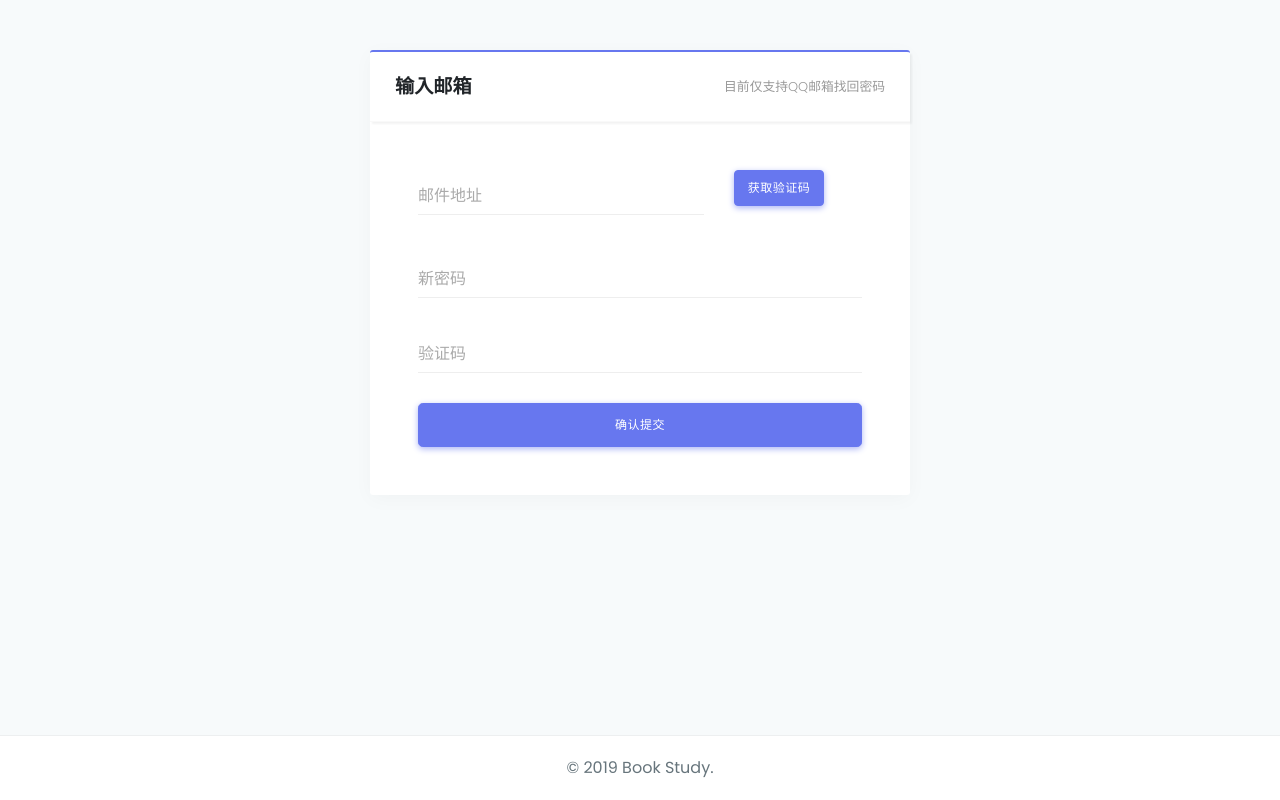
After one commit to MonoKelvin/BookStudyWeb, a PHP site: page /forget_password.php in a window 1280 px wide. The commit adds this page. Run offline with PHP 8.4, Linux system fonts and the light colour scheme; some libraries are stand-ins or nearby versions.

Commit message:
完成找回密码功能

```diff
--- a/css/style.custom.css
+++ b/css/style.custom.css
@@ -394,8 +394,8 @@ Button
     color: #67757c;
     left: 0px;
     right: 0;
-    bottom: 50px;
-    padding: 15px 15px;
+    bottom: 0;
+    padding: 20px 15px;
     position: absolute;
     background-color: #ffffff;
     border-top: 1px solid rgba(120, 130, 140, 0.13);
@@ -1073,7 +1073,7 @@ nav.side-navbar {
     background-color: #6777ef;
     border-color: #6777ef;
     -webkit-box-shadow: 4px 0 8px rgba(0, 0, 0, 0.03);
-    box-shadow: 4px 0 8px rgba(103, 119, 239, 0.3);
+    box-shadow: 4px 0 8px rgba(103, 119, 239, 0.03);
 }
 .page-item.disabled .page-link {
     border-color: transparent;
@@ -1225,3 +1225,16 @@ nav.navbar .menu-btn span:nth-of-type(2)::after {
     justify-content: center;
     overflow: hidden;
 }
+
+.logo-brand {
+    margin-bottom: 20px;
+    font-size: 24px;
+    text-transform: uppercase;
+    letter-spacing: 4px;
+    color: #666;
+    text-align: center;
+}
+
+.page {
+  background: rgb(247, 250, 251);
+}
--- /dev/null
+++ b/forget_password.php
@@ -0,0 +1,86 @@
+<?php
+require_once(dirname(__FILE__) . '\api\utility.php');
+refreshOnce();
+
+?>
+
+<!DOCTYPE html>
+<html>
+
+<head>
+    <meta charset="utf-8">
+    <meta http-equiv="X-UA-Compatible" content="IE=edge">
+    <title>找回密码</title>
+    <meta name="viewport" content="width=device-width, initial-scale=1, shrink-to-fit=no">
+    <meta name="robots" content="all,follow">
+    <link rel="stylesheet" href="vendor/bootstrap/css/bootstrap.min.css">
+    <link rel="stylesheet" href="css/style.default.css" id="theme-stylesheet">
+    <link rel="stylesheet" href="css/style.custom.css">
+
+</head>
+
+<body class="page">
+    <section class="section">
+        <div class="container">
+            <div class="row">
+                <div class="col-10 offset-1 col-sm-10 offset-sm-1 col-md-8 offset-md-2 col-lg-6 offset-lg-3 col-xl-6 offset-xl-3">
+                    <!-- <div class="logo-brand mt-1">
+                        <img src="img/appicon/AppLogo.png" alt="logo" width="80">
+                    </div> -->
+
+                    <div class="card card-primary">
+                        <div class="card-header d-flex justify-content-between">
+                            <h3>输入邮箱</h3>
+                            <small class="help-text">目前仅支持QQ邮箱找回密码</small>
+                        </div>
+
+                        <div class="card-body p-5">
+                            <form method="post" action="api/phpmailer_api.php">
+                                <div class="row d-flex justify-content-between">
+                                    <div class="col-lg-8">
+                                        <div class="form-group-material">
+                                            <input id="input-email" type="email" name="email" required autocomplete="off" class="input-material">
+                                            <label for="input-email" class="label-material">邮件地址</label>
+                                        </div>
+                                    </div>
+                                    <div class="col-lg-4">
+                                        <button type="submit" name="submit" value="get_verify_code" class="btn btn-primary">
+                                            获取验证码
+                                        </button>
+                                    </div>
+                                </div>
+                            </form>
+
+                            <form method="post" action="api/reset_password.php">
+                                <div class="mt-2">
+                                    <div class="form-group-material">
+                                        <input id="input-password" minlength="6" maxlength="16" type="password" name="password" required autocomplete="off" class="input-material">
+                                        <label for="input-password" class="label-material">新密码</label>
+                                    </div>
+                                </div>
+                                <div class="mt-4">
+                                    <div class="form-group-material">
+                                        <input id="input-code" type="text" name="verify_code" required autocomplete="off" class="input-material">
+                                        <label for="input-code" class="label-material">验证码</label>
+                                    </div>
+                                </div>
+                                <div class="mt-4">
+                                    <button name="submit" value="reset_password" type="submit" class="btn btn-primary btn-lg btn-block">
+                                        确认提交
+                                    </button>
+                                </div>
+                            </form>
+                        </div>
+                    </div>
+                </div>
+            </div>
+        </div>
+    </section>
+    <footer class="footer text-center">&copy; 2019 Book Study.</footer>
+    <script src="vendor/jquery/jquery.min.js"></script>
+    <script src="vendor/bootstrap/js/bootstrap.min.js"></script>
+    <script src="vendor/jquery.cookie/jquery.cookie.js"> </script>
+    <script src="js/front.js"></script>
+</body>
+
+</html>
--- a/pages_error_404.html
+++ b/pages_error_404.html
@@ -14,7 +14,7 @@
 </head>
 
 <body>
-    <section id="wrapper">
+    <section>
         <div class="error-box">
             <div class="error-body text-center">
                 <h1>404</h1>
```
Also changed, not shown: api/phpmailer_api.php (+31 -1 lines), api/reset_password.php (added, +52 -0 lines), html/template/reset_password.html (added, +24 -0 lines), login_page.php (+5 -2 lines), README.md.
